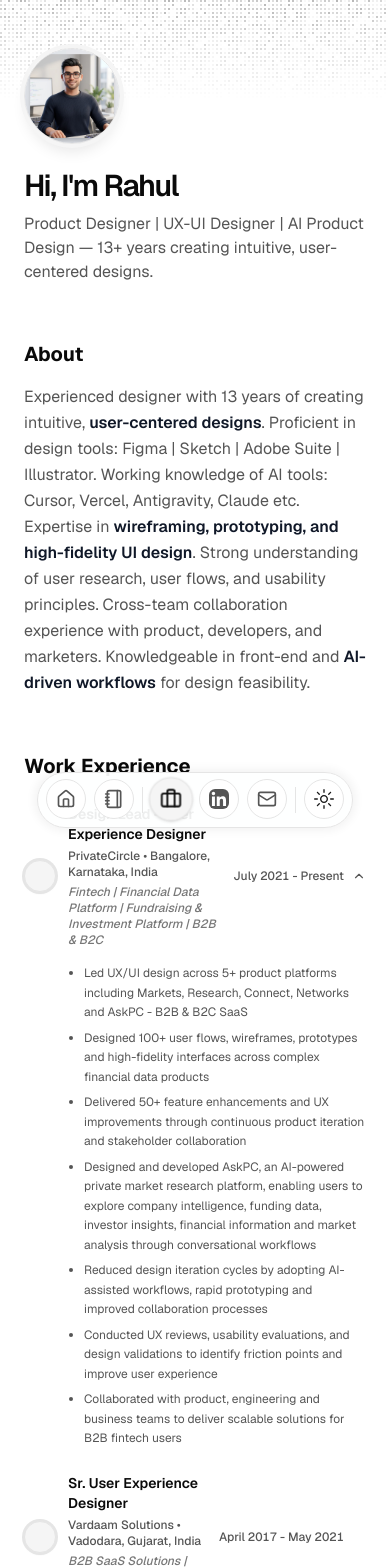
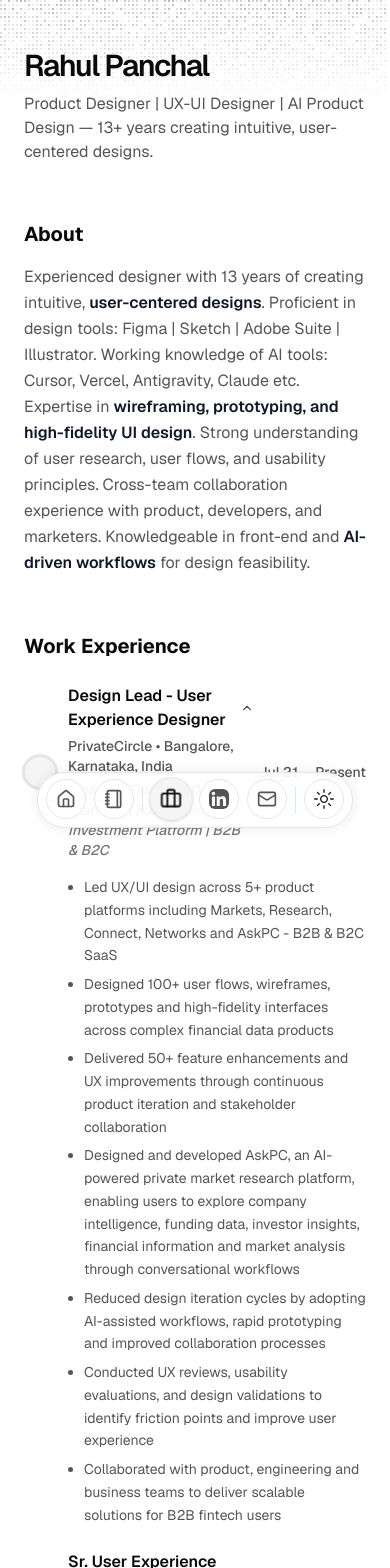
Before and after one commit to rahulpanchal8/resume, a Next.js app: page / in a window 390 px wide. Shown: the top 1568 px of the page. Built offline with nearby package versions, Linux system fonts and the light colour scheme.

Commit message:
Update hero name to Rahul Panchal, remove profile picture avatar, strip education links, set experience position title to 16px and all other text to 14px, move chevron toggle arrow beside position title, and optimize mobile experience dates to short formats

```diff
--- a/src/app/page.tsx
+++ b/src/app/page.tsx
@@ -18,13 +18,13 @@ export default function Page() {
     <main className="min-h-dvh flex flex-col gap-14 relative">
       <section id="hero">
         <div className="mx-auto w-full max-w-2xl space-y-8">
-          <div className="gap-2 gap-y-6 flex flex-col md:flex-row justify-between">
-            <div className="gap-2 flex flex-col order-2 md:order-1">
+          <div className="gap-2 gap-y-6 flex flex-col justify-between">
+            <div className="gap-2 flex flex-col">
               <BlurFadeText
                 delay={BLUR_FADE_DELAY}
                 className="text-3xl font-semibold tracking-tighter sm:text-4xl lg:text-5xl"
                 yOffset={8}
-                text={`Hi, I'm ${DATA.name.split(" ")[0]}`}
+                text={DATA.name}
               />
               <BlurFadeText
                 className="text-muted-foreground max-w-[600px] md:text-lg lg:text-xl"
@@ -32,12 +32,6 @@ export default function Page() {
                 text={DATA.description}
               />
             </div>
-            <BlurFade delay={BLUR_FADE_DELAY} className="order-1 md:order-2">
-              <Avatar className="size-24 md:size-32 border rounded-full shadow-lg ring-4 ring-muted">
-                <AvatarImage alt={DATA.name} src={DATA.avatarUrl} />
-                <AvatarFallback>{DATA.initials}</AvatarFallback>
-              </Avatar>
-            </BlurFade>
           </div>
         </div>
       </section>
@@ -76,12 +70,7 @@ export default function Page() {
                 key={education.school}
                 delay={BLUR_FADE_DELAY * 8 + index * 0.05}
               >
-                <Link
-                  href={education.href}
-                  target="_blank"
-                  rel="noopener noreferrer"
-                  className="flex items-center gap-x-3 justify-between group"
-                >
+                <div className="flex items-center gap-x-3 justify-between">
                   <div className="flex items-center gap-x-3 flex-1 min-w-0">
                     {education.logoUrl ? (
                       <img
@@ -93,21 +82,20 @@ export default function Page() {
                       <div className="size-8 md:size-10 p-1 border rounded-full shadow ring-2 ring-border bg-muted flex-none" />
                     )}
                     <div className="flex-1 min-w-0 flex flex-col gap-0.5">
-                      <div className="font-semibold leading-none flex items-center gap-2">
+                      <div className="font-semibold leading-none text-base text-foreground">
                         {education.school}
-                        <ArrowUpRight className="h-3.5 w-3.5 text-muted-foreground opacity-0 -translate-x-2 group-hover:opacity-100 group-hover:translate-x-0 transition-all duration-200" aria-hidden />
                       </div>
                       <div className="font-sans text-sm text-muted-foreground">
                         {education.degree}
                       </div>
                     </div>
                   </div>
-                  <div className="flex items-center gap-1 text-xs tabular-nums text-muted-foreground text-right flex-none">
+                  <div className="flex items-center gap-1 text-sm tabular-nums text-muted-foreground text-right flex-none">
                     <span>
                       {education.start} - {education.end}
                     </span>
                   </div>
-                </Link>
+                </div>
               </BlurFade>
             ))}
           </div>
--- a/src/components/section/work-section.tsx
+++ b/src/components/section/work-section.tsx
@@ -30,6 +30,19 @@ function LogoImage({ src, alt }: { src: string; alt: string }) {
   );
 }
 
+function formatMobileDate(start: string, end?: string) {
+  const mapDate = (dateStr: string) => {
+    if (!dateStr || dateStr.toLowerCase() === "present") return "Present";
+    const parts = dateStr.trim().split(/\s+/);
+    if (parts.length < 2) return dateStr;
+    const month = parts[0].substring(0, 3);
+    const year = parts[1].substring(2);
+    return `${month} ${year}`;
+  };
+
+  return `${mapDate(start)} – ${mapDate(end ?? "Present")}`;
+}
+
 export default function WorkSection() {
   return (
     <Accordion type="single" collapsible defaultValue="PrivateCircle" className="w-full grid gap-6">
@@ -44,25 +57,10 @@ export default function WorkSection() {
               <div className="flex items-center gap-x-3 flex-1 min-w-0">
                 <LogoImage src={work.logoUrl} alt={work.company} />
                 <div className="flex-1 min-w-0 gap-1 flex flex-col">
-                  {/* Job Title */}
-                  <div className="font-semibold text-sm text-foreground">
+                  {/* Job Title (16px) with toggle icon beside it */}
+                  <div className="font-semibold text-base text-foreground flex items-center gap-2">
                     {work.title}
-                  </div>
-                  {/* Company Name + Location */}
-                  <div className="font-sans text-xs text-muted-foreground">
-                    {work.company} &bull; {work.location}
-                  </div>
-                  {/* Industry / Domain */}
-                  <div className="font-sans text-xs text-muted-foreground/80 italic">
-                    {work.domain}
-                  </div>
-                </div>
-              </div>
-              <div className="flex items-center gap-1 text-xs tabular-nums text-muted-foreground text-right flex-none">
-                <span>
-                  {work.start} - {work.end ?? "Present"}
-                </span>
-                <span className="relative inline-flex items-center w-3.5 h-3.5 ml-1">
+                    <span className="relative inline-flex items-center w-3.5 h-3.5">
                       <ChevronRight
                         className={cn(
                           "absolute h-3.5 w-3.5 shrink-0 text-muted-foreground stroke-2 transition-all duration-300 ease-out",
@@ -80,9 +78,30 @@ export default function WorkSection() {
                       />
                     </span>
                   </div>
+                  {/* Company Name + Location (14px) */}
+                  <div className="font-sans text-sm text-muted-foreground">
+                    {work.company} &bull; {work.location}
+                  </div>
+                  {/* Industry / Domain (14px) */}
+                  <div className="font-sans text-sm text-muted-foreground/80 italic">
+                    {work.domain}
+                  </div>
+                </div>
+              </div>
+              {/* Duration (14px) */}
+              <div className="flex items-center gap-1 text-sm tabular-nums text-muted-foreground text-right flex-none">
+                {/* Desktop Date Format */}
+                <span className="hidden sm:inline">
+                  {work.start} - {work.end ?? "Present"}
+                </span>
+                {/* Mobile Date Format */}
+                <span className="inline sm:hidden">
+                  {formatMobileDate(work.start, work.end)}
+                </span>
+              </div>
             </div>
           </AccordionTrigger>
-          <AccordionContent className="p-0 pl-11 md:pl-13 text-xs md:text-sm text-muted-foreground">
+          <AccordionContent className="p-0 pl-11 md:pl-13 text-sm text-muted-foreground">
             <ul className="list-disc pl-4 space-y-1.5 mt-2">
               {work.points.map((point, idx) => (
                 <li key={idx} className="leading-relaxed">
--- a/static/index.html
+++ b/static/index.html
@@ -70,22 +70,11 @@
             <!-- Text -->
             <div class="hero-text">
               <h1 class="hero-name blur-fade blur-fade-delay-1">
-                Hi, I'm Rahul
+                Rahul Panchal
               </h1>
               <p class="hero-description blur-fade blur-fade-delay-2">
                 Product Designer | UX-UI Designer | AI Product Design
               </p>
-            </div>
-
-            <!-- Avatar -->
-            <div class="hero-avatar-wrap blur-fade blur-fade-delay-1">
-              <img
-                class="hero-avatar"
-                src="assets/images/me.png"
-                alt="Rahul Panchal"
-                width="128"
-                height="128"
-              />
             </div>
 
           </div>
@@ -122,17 +111,20 @@
                 <div class="accordion-trigger-left">
                   <div class="accordion-logo" aria-hidden="true"></div>
                   <div class="accordion-trigger-info">
-                    <div class="work-title">Design Lead - User Experience Designer</div>
+                    <div class="work-title">
+                      Design Lead - User Experience Designer
+                      <span class="accordion-chevron-wrap" aria-hidden="true">
+                        <svg xmlns="http://www.w3.org/2000/svg" class="chevron-right" viewBox="0 0 24 24" fill="none" stroke="currentColor" stroke-width="2" stroke-linecap="round" stroke-linejoin="round"><polyline points="9 18 15 12 9 6"/></svg>
+                        <svg xmlns="http://www.w3.org/2000/svg" class="chevron-down" viewBox="0 0 24 24" fill="none" stroke="currentColor" stroke-width="2" stroke-linecap="round" stroke-linejoin="round"><polyline points="6 9 12 15 18 9"/></svg>
+                      </span>
+                    </div>
                     <div class="company-name">PrivateCircle &bull; Bangalore, Karnataka, India</div>
                     <div class="work-domain">Fintech | Financial Data Platform | Fundraising &amp; Investment Platform | B2B &amp; B2C</div>
                   </div>
                 </div>
                 <div class="accordion-dates">
-                  <span>July 2021 - Present</span>
-                  <span class="accordion-chevron-wrap" aria-hidden="true">
-                    <svg xmlns="http://www.w3.org/2000/svg" class="chevron-right" viewBox="0 0 24 24" fill="none" stroke="currentColor" stroke-width="2" stroke-linecap="round" stroke-linejoin="round"><polyline points="9 18 15 12 9 6"/></svg>
-                    <svg xmlns="http://www.w3.org/2000/svg" class="chevron-down" viewBox="0 0 24 24" fill="none" stroke="currentColor" stroke-width="2" stroke-linecap="round" stroke-linejoin="round"><polyline points="6 9 12 15 18 9"/></svg>
-                  </span>
+                  <span class="desktop-date">July 2021 - Present</span>
+                  <span class="mobile-date">Jul 21 - Present</span>
                 </div>
               </button>
               <div class="accordion-content" id="work-content-1" role="region" aria-labelledby="work-trigger-1">
@@ -159,17 +151,20 @@
                 <div class="accordion-trigger-left">
                   <div class="accordion-logo" aria-hidden="true"></div>
                   <div class="accordion-trigger-info">
-                    <div class="work-title">Sr. User Experience Designer</div>
+                    <div class="work-title">
+                      Sr. User Experience Designer
+                      <span class="accordion-chevron-wrap" aria-hidden="true">
+                        <svg xmlns="http://www.w3.org/2000/svg" class="chevron-right" viewBox="0 0 24 24" fill="none" stroke="currentColor" stroke-width="2" stroke-linecap="round" stroke-linejoin="round"><polyline points="9 18 15 12 9 6"/></svg>
+                        <svg xmlns="http://www.w3.org/2000/svg" class="chevron-down" viewBox="0 0 24 24" fill="none" stroke="currentColor" stroke-width="2" stroke-linecap="round" stroke-linejoin="round"><polyline points="6 9 12 15 18 9"/></svg>
+                      </span>
+                    </div>
                     <div class="company-name">Vardaam Solutions &bull; Vadodara, Gujarat, India</div>
                     <div class="work-domain">B2B SaaS Solutions | Healthcare Technology | Automotive Platforms</div>
                   </div>
                 </div>
                 <div class="accordion-dates">
-                  <span>April 2017 - May 2021</span>
-                  <span class="accordion-chevron-wrap" aria-hidden="true">
-                    <svg xmlns="http://www.w3.org/2000/svg" class="chevron-right" viewBox="0 0 24 24" fill="none" stroke="currentColor" stroke-width="2" stroke-linecap="round" stroke-linejoin="round"><polyline points="9 18 15 12 9 6"/></svg>
-                    <svg xmlns="http://www.w3.org/2000/svg" class="chevron-down" viewBox="0 0 24 24" fill="none" stroke="currentColor" stroke-width="2" stroke-linecap="round" stroke-linejoin="round"><polyline points="6 9 12 15 18 9"/></svg>
-                  </span>
+                  <span class="desktop-date">April 2017 - May 2021</span>
+                  <span class="mobile-date">Apr 17 - May 21</span>
                 </div>
               </button>
               <div class="accordion-content" id="work-content-2" role="region" aria-labelledby="work-trigger-2">
@@ -194,17 +189,20 @@
                 <div class="accordion-trigger-left">
                   <div class="accordion-logo" aria-hidden="true"></div>
                   <div class="accordion-trigger-info">
-                    <div class="work-title">Product Designer | Web Designer</div>
+                    <div class="work-title">
+                      Product Designer | Web Designer
+                      <span class="accordion-chevron-wrap" aria-hidden="true">
+                        <svg xmlns="http://www.w3.org/2000/svg" class="chevron-right" viewBox="0 0 24 24" fill="none" stroke="currentColor" stroke-width="2" stroke-linecap="round" stroke-linejoin="round"><polyline points="9 18 15 12 9 6"/></svg>
+                        <svg xmlns="http://www.w3.org/2000/svg" class="chevron-down" viewBox="0 0 24 24" fill="none" stroke="currentColor" stroke-width="2" stroke-linecap="round" stroke-linejoin="round"><polyline points="6 9 12 15 18 9"/></svg>
+                      </span>
+                    </div>
                     <div class="company-name">Odysseus Solutions &bull; Vadodara, Gujarat, India</div>
                     <div class="work-domain">Travel Technology | E-commerce | Booking Platforms | B2B &amp; B2C SaaS</div>
                   </div>
                 </div>
                 <div class="accordion-dates">
-                  <span>January 2016 - March 2017</span>
-                  <span class="accordion-chevron-wrap" aria-hidden="true">
-                    <svg xmlns="http://www.w3.org/2000/svg" class="chevron-right" viewBox="0 0 24 24" fill="none" stroke="currentColor" stroke-width="2" stroke-linecap="round" stroke-linejoin="round"><polyline points="9 18 15 12 9 6"/></svg>
-                    <svg xmlns="http://www.w3.org/2000/svg" class="chevron-down" viewBox="0 0 24 24" fill="none" stroke="currentColor" stroke-width="2" stroke-linecap="round" stroke-linejoin="round"><polyline points="6 9 12 15 18 9"/></svg>
-                  </span>
+                  <span class="desktop-date">January 2016 - March 2017</span>
+                  <span class="mobile-date">Jan 16 - Mar 17</span>
                 </div>
               </button>
               <div class="accordion-content" id="work-content-3" role="region" aria-labelledby="work-trigger-3">
@@ -229,17 +227,20 @@
                 <div class="accordion-trigger-left">
                   <div class="accordion-logo" aria-hidden="true"></div>
                   <div class="accordion-trigger-info">
-                    <div class="work-title">Web - Graphic Designer</div>
+                    <div class="work-title">
+                      Web - Graphic Designer
+                      <span class="accordion-chevron-wrap" aria-hidden="true">
+                        <svg xmlns="http://www.w3.org/2000/svg" class="chevron-right" viewBox="0 0 24 24" fill="none" stroke="currentColor" stroke-width="2" stroke-linecap="round" stroke-linejoin="round"><polyline points="9 18 15 12 9 6"/></svg>
+                        <svg xmlns="http://www.w3.org/2000/svg" class="chevron-down" viewBox="0 0 24 24" fill="none" stroke="currentColor" stroke-width="2" stroke-linecap="round" stroke-linejoin="round"><polyline points="6 9 12 15 18 9"/></svg>
+                      </span>
+                    </div>
                     <div class="company-name">VP InfoTech &bull; Vadodara, Gujarat, India</div>
                     <div class="work-domain">Web Design | Digital Marketing | Branding</div>
                   </div>
                 </div>
                 <div class="accordion-dates">
-                  <span>September 2013 - January 2016</span>
-                  <span class="accordion-chevron-wrap" aria-hidden="true">
-                    <svg xmlns="http://www.w3.org/2000/svg" class="chevron-right" viewBox="0 0 24 24" fill="none" stroke="currentColor" stroke-width="2" stroke-linecap="round" stroke-linejoin="round"><polyline points="9 18 15 12 9 6"/></svg>
-                    <svg xmlns="http://www.w3.org/2000/svg" class="chevron-down" viewBox="0 0 24 24" fill="none" stroke="currentColor" stroke-width="2" stroke-linecap="round" stroke-linejoin="round"><polyline points="6 9 12 15 18 9"/></svg>
-                  </span>
+                  <span class="desktop-date">September 2013 - January 2016</span>
+                  <span class="mobile-date">Sep 13 - Jan 16</span>
                 </div>
               </button>
               <div class="accordion-content" id="work-content-4" role="region" aria-labelledby="work-trigger-4">
@@ -262,17 +263,20 @@
                 <div class="accordion-trigger-left">
                   <div class="accordion-logo" aria-hidden="true"></div>
                   <div class="accordion-trigger-info">
-                    <div class="work-title">Web - Graphic Designer | Social Media Strategist</div>
+                    <div class="work-title">
+                      Web - Graphic Designer | Social Media Strategist
+                      <span class="accordion-chevron-wrap" aria-hidden="true">
+                        <svg xmlns="http://www.w3.org/2000/svg" class="chevron-right" viewBox="0 0 24 24" fill="none" stroke="currentColor" stroke-width="2" stroke-linecap="round" stroke-linejoin="round"><polyline points="9 18 15 12 9 6"/></svg>
+                        <svg xmlns="http://www.w3.org/2000/svg" class="chevron-down" viewBox="0 0 24 24" fill="none" stroke="currentColor" stroke-width="2" stroke-linecap="round" stroke-linejoin="round"><polyline points="6 9 12 15 18 9"/></svg>
+                      </span>
+                    </div>
                     <div class="company-name">Creative-Edge &bull; Vadodara, Gujarat, India</div>
                     <div class="work-domain">Web Design | Digital Marketing | Branding</div>
                   </div>
                 </div>
                 <div class="accordion-dates">
-                  <span>August 2011 - September 2013</span>
-                  <span class="accordion-chevron-wrap" aria-hidden="true">
-                    <svg xmlns="http://www.w3.org/2000/svg" class="chevron-right" viewBox="0 0 24 24" fill="none" stroke="currentColor" stroke-width="2" stroke-linecap="round" stroke-linejoin="round"><polyline points="9 18 15 12 9 6"/></svg>
-                    <svg xmlns="http://www.w3.org/2000/svg" class="chevron-down" viewBox="0 0 24 24" fill="none" stroke="currentColor" stroke-width="2" stroke-linecap="round" stroke-linejoin="round"><polyline points="6 9 12 15 18 9"/></svg>
-                  </span>
+                  <span class="desktop-date">August 2011 - September 2013</span>
+                  <span class="mobile-date">Aug 11 - Sep 13</span>
                 </div>
               </button>
               <div class="accordion-content" id="work-content-5" role="region" aria-labelledby="work-trigger-5">
@@ -296,64 +300,46 @@
           <div class="education-list">
 
             <!-- Edu 1 -->
-            <a
-              class="education-item blur-fade blur-fade-delay-8"
-              href="#"
-              target="_blank"
-              rel="noopener noreferrer"
-            >
+            <div class="education-item blur-fade blur-fade-delay-8">
               <div class="edu-left">
                 <div class="edu-logo" aria-hidden="true"></div>
                 <div class="edu-info">
                   <div class="edu-school">
                     The Indian Institute of Export
-                    <svg xmlns="http://www.w3.org/2000/svg" class="edu-arrow" viewBox="0 0 24 24" fill="none" stroke="currentColor" stroke-width="2" stroke-linecap="round" stroke-linejoin="round" aria-hidden="true"><line x1="7" y1="17" x2="17" y2="7"/><polyline points="7 7 17 7 17 17"/></svg>
                   </div>
                   <div class="edu-degree">Post Graduate Diploma in Export Import Management</div>
                 </div>
               </div>
               <div class="edu-dates"><span>2016 - 2016</span></div>
-            </a>
+            </div>
 
             <!-- Edu 2 -->
-            <a
-              class="education-item blur-fade blur-fade-delay-9"
-              href="https://www.gujaratuniversity.ac.in"
-              target="_blank"
-              rel="noopener noreferrer"
-            >
+            <div class="education-item blur-fade blur-fade-delay-9">
               <div class="edu-left">
                 <div class="edu-logo" aria-hidden="true"></div>
                 <div class="edu-info">
                   <div class="edu-school">
                     Gujarat University
-                    <svg xmlns="http://www.w3.org/2000/svg" class="edu-arrow" viewBox="0 0 24 24" fill="none" stroke="currentColor" stroke-width="2" stroke-linecap="round" stroke-linejoin="round" aria-hidden="true"><line x1="7" y1="17" x2="17" y2="7"/><polyline points="7 7 17 7 17 17"/></svg>
                   </div>
                   <div class="edu-degree">Bachelor in Computer Application</div>
                 </div>
               </div>
               <div class="edu-dates"><span>2007 - 2010</span></div>
-            </a>
+            </div>
 
             <!-- Edu 3 -->
-            <a
-              class="education-item blur-fade blur-fade-delay-10"
-              href="#"
-              target="_blank"
-              rel="noopener noreferrer"
-            >
+            <div class="education-item blur-fade blur-fade-delay-10">
               <div class="edu-left">
                 <div class="edu-logo" aria-hidden="true"></div>
                 <div class="edu-info">
                   <div class="edu-school">
                     Image Institute of Digital Technology
-                    <svg xmlns="http://www.w3.org/2000/svg" class="edu-arrow" viewBox="0 0 24 24" fill="none" stroke="currentColor" stroke-width="2" stroke-linecap="round" stroke-linejoin="round" aria-hidden="true"><line x1="7" y1="17" x2="17" y2="7"/><polyline points="7 7 17 7 17 17"/></svg>
                   </div>
                   <div class="edu-degree">Diploma in Website and Graphic Design</div>
                 </div>
               </div>
               <div class="edu-dates"><span>2009 - 2010</span></div>
-            </a>
+            </div>
 
           </div>
         </div>
```
Also changed, not shown: static/css/style.css (+20 -4 lines). Lines whose indentation alone changed are shown as unchanged.
